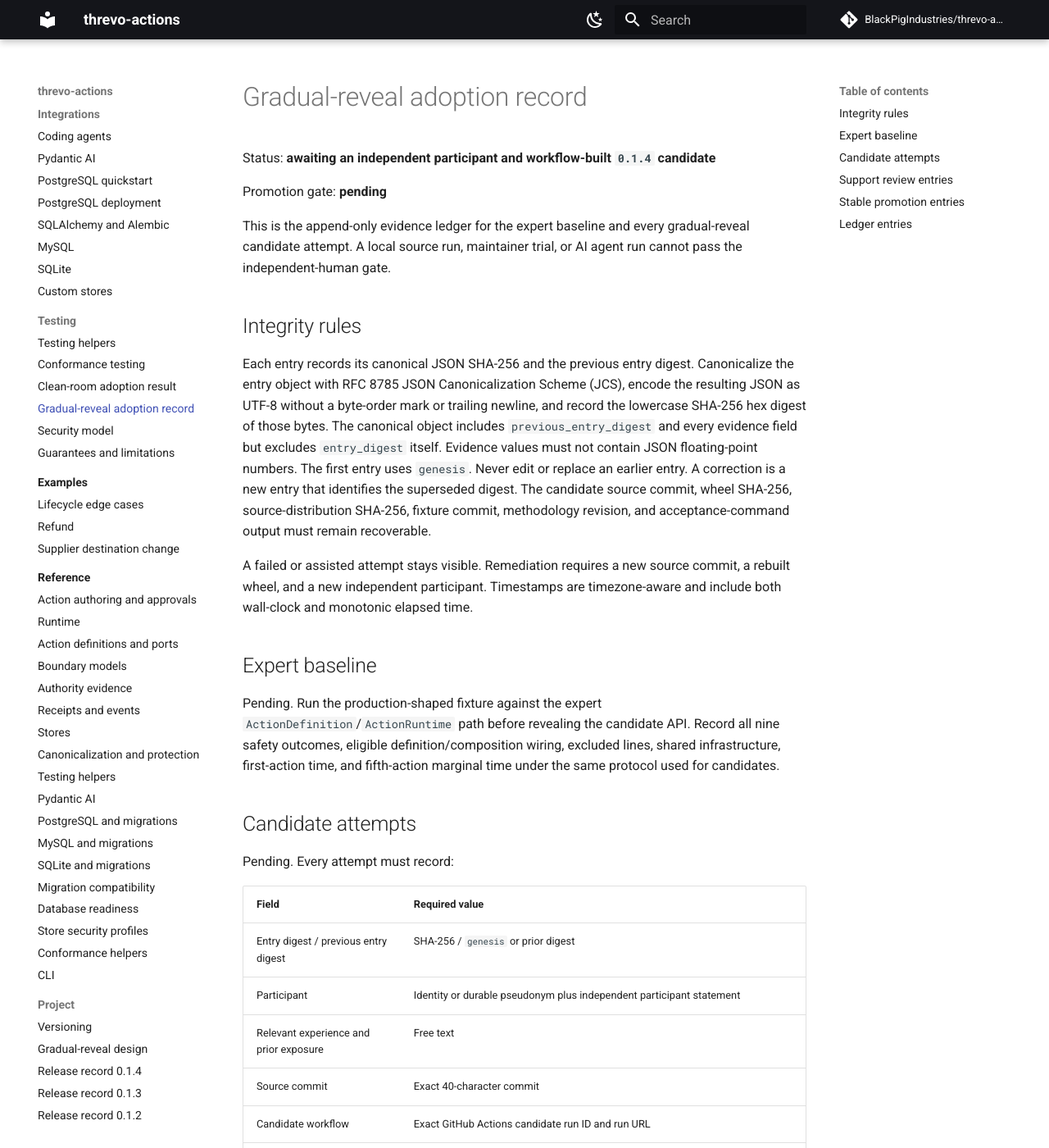
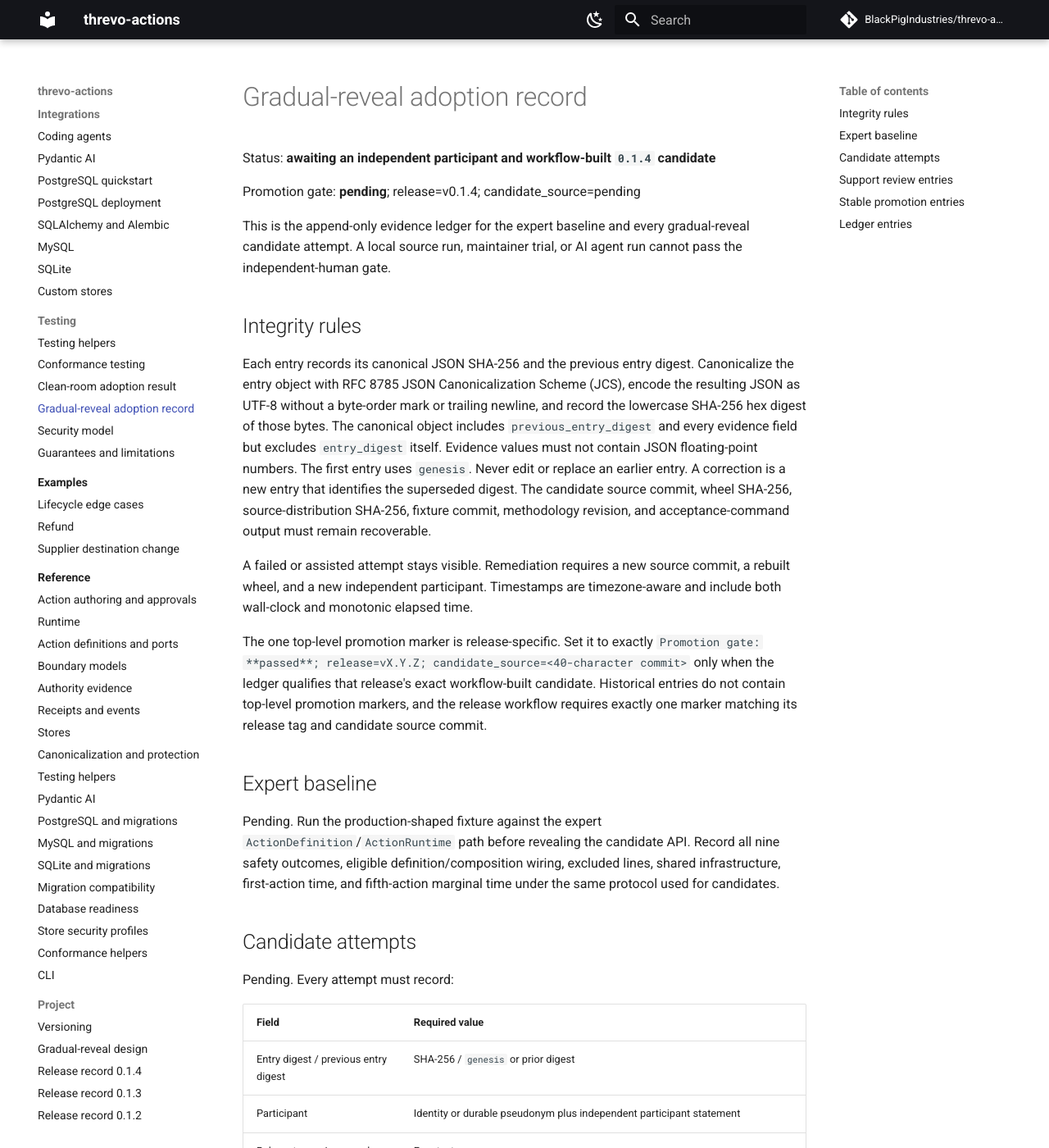
Before and after one commit to BlackPigIndustries/threvo-actions, an MkDocs documentation site: the page built from docs/testing/gradual-reveal-adoption.md, in a window 1280 px wide and 1400 px high. Shown: the whole window at 82% size. Built offline with MkDocs 1.6.1 and Material for MkDocs 9.7.7, drawn with Linux system fonts in a browser that asks for light colours; comment, search, counter and statistics services are not loaded.

Commit message:
fix(release): bind promotion gate to candidate

```diff
--- a/docs/testing/gradual-reveal-adoption.md
+++ b/docs/testing/gradual-reveal-adoption.md
@@ -3,7 +3,7 @@
 Status: **awaiting an independent participant and workflow-built `0.1.4`
 candidate**
 
-Promotion gate: **pending**
+Promotion gate: **pending**; release=v0.1.4; candidate_source=pending
 
 This is the append-only evidence ledger for the expert baseline and every
 gradual-reveal candidate attempt. A local source run, maintainer trial, or AI
@@ -26,6 +26,13 @@ must remain recoverable.
 A failed or assisted attempt stays visible. Remediation requires a new source
 commit, a rebuilt wheel, and a new independent participant. Timestamps are
 timezone-aware and include both wall-clock and monotonic elapsed time.
+
+The one top-level promotion marker is release-specific. Set it to exactly
+`Promotion gate: **passed**; release=vX.Y.Z; candidate_source=<40-character
+commit>` only when the ledger qualifies that release's exact workflow-built
+candidate. Historical entries do not contain top-level promotion markers, and
+the release workflow requires exactly one marker matching its release tag and
+candidate source commit.
 
 ## Expert baseline
 
```
Also changed, not shown: 2 other files.
